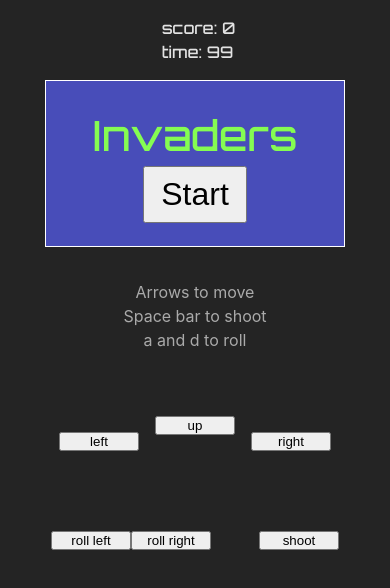
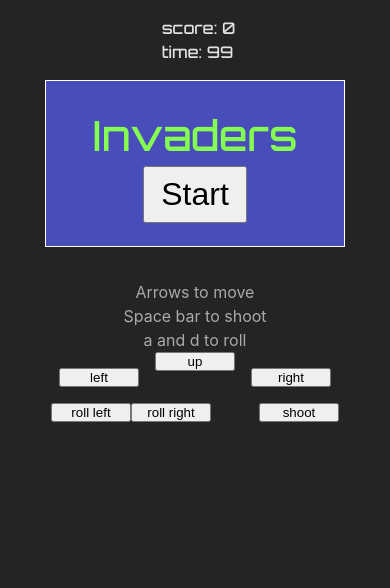
Before and after one commit to ChimentiMatt/-SpaceInvaders-Ease.js-, a Vue app: page / in a window 390 px wide. Shown: the top 588 px of the page. Built offline with nearby package versions, Linux system fonts and the light colour scheme.

Commit message:
trying to disable tap zoom in on mobile

```diff
--- a/src/style.css
+++ b/src/style.css
@@ -26,6 +26,7 @@
   display: flex;
   justify-content: center;
   font-family: 'Orbitron', sans-serif;
+  touch-action: manipulation;
 }
 
 #demoCanvas{
@@ -101,7 +102,7 @@
 #mobile-controls{
   display: flex;
   justify-content: center;
-  margin-top: 5rem;
+  margin-top: 1rem;
   display: none;
 }
 
```
